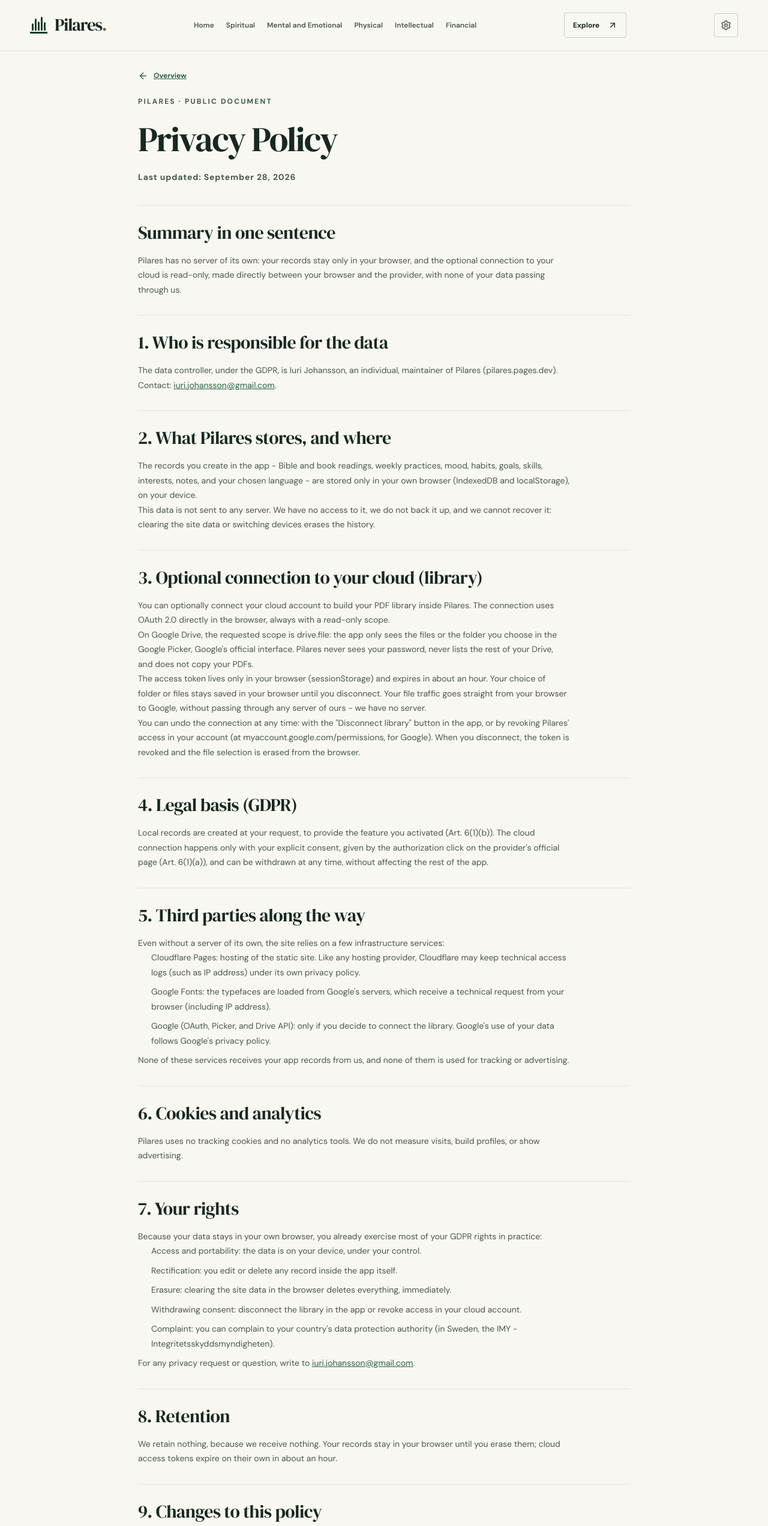
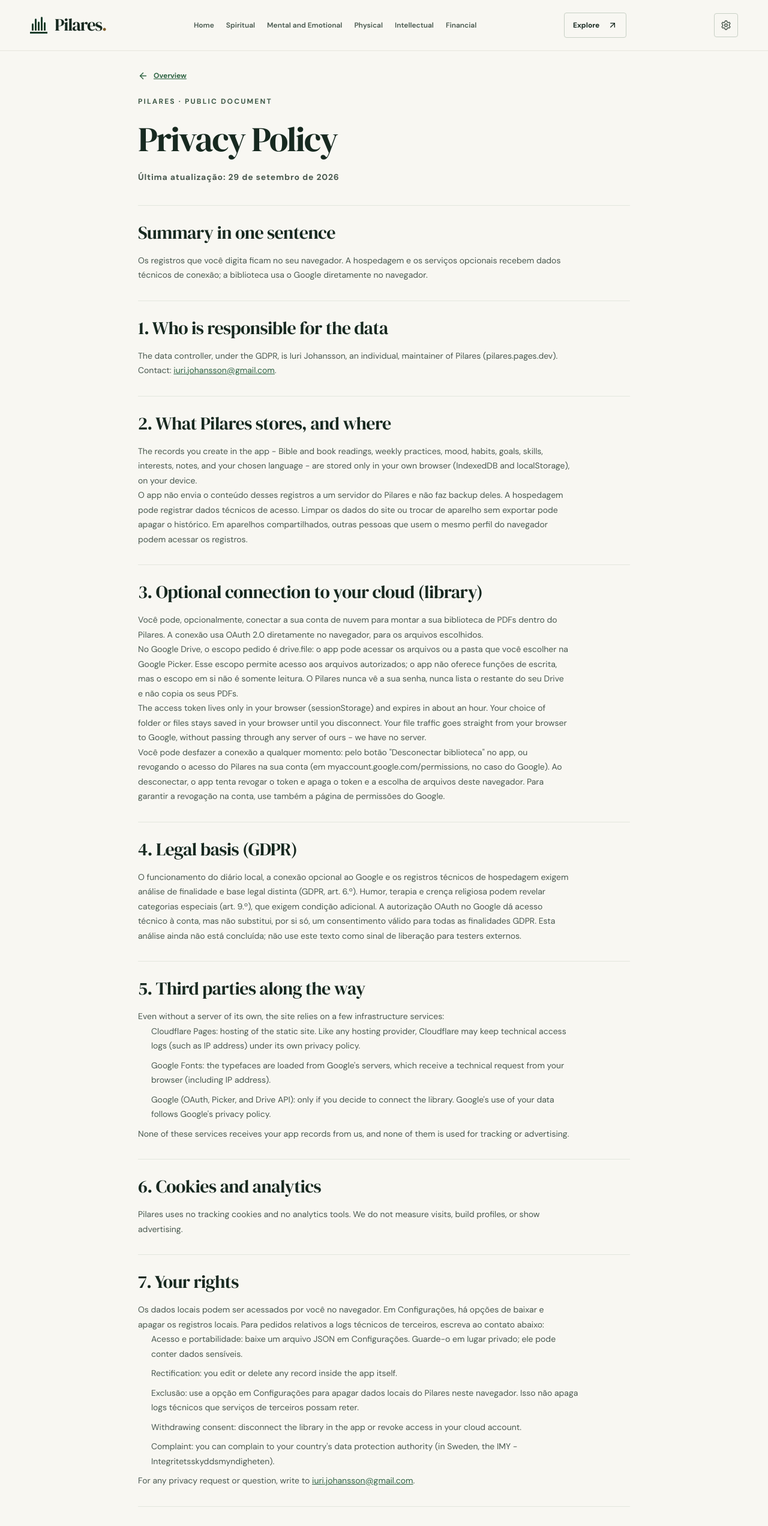
Before and after one commit to iurjoh/pilares, a React (Vite) app: page /privacy in a window 1280 px wide. Shown: the top 2544 px of the page at 60% size. Built offline with nearby package versions, Linux system fonts and the light colour scheme.

Commit message:
Correct privacy claims and mark legal analysis pending

```diff
--- a/src/pages/Privacidade.tsx
+++ b/src/pages/Privacidade.tsx
@@ -10,12 +10,12 @@ export default function Privacidade() {
       <div className="legal-head">
         <div className="eyebrow">{t('PILARES · DOCUMENTO PÚBLICO')}</div>
         <h1>{t('Política de Privacidade')}</h1>
-        <p className="legal-updated">{t('Última atualização: 28 de setembro de 2026')}</p>
+        <p className="legal-updated">{t('Última atualização: 29 de setembro de 2026')}</p>
       </div>
 
       <section aria-labelledby="pp-resumo">
         <h2 id="pp-resumo">{t('Resumo em uma frase')}</h2>
-        <p>{t('O Pilares não tem servidor próprio: seus registros ficam somente no seu navegador, e a conexão opcional com a sua nuvem é somente leitura, feita diretamente entre o seu navegador e o provedor, sem que nenhum dado seu passe por nós.')}</p>
+        <p>{t('Os registros que você digita ficam no seu navegador. A hospedagem e os serviços opcionais recebem dados técnicos de conexão; a biblioteca usa o Google diretamente no navegador.')}</p>
       </section>
 
       <section aria-labelledby="pp-controlador">
@@ -26,20 +26,20 @@ export default function Privacidade() {
       <section aria-labelledby="pp-locais">
         <h2 id="pp-locais">{t('2. O que o Pilares guarda, e onde')}</h2>
         <p>{t('Os registros que você cria no app - leituras da Bíblia e de livros, práticas da semana, humor, hábitos, metas, habilidades, interesses, anotações e o idioma escolhido - ficam armazenados apenas no seu próprio navegador (IndexedDB e localStorage), no seu aparelho.')}</p>
-        <p>{t('Esses dados não são enviados a nenhum servidor. Nós não temos acesso a eles, não fazemos backup e não podemos recuperá-los: limpar os dados do site ou trocar de aparelho apaga o histórico.')}</p>
+        <p>{t('O app não envia o conteúdo desses registros a um servidor do Pilares e não faz backup deles. A hospedagem pode registrar dados técnicos de acesso. Limpar os dados do site ou trocar de aparelho sem exportar pode apagar o histórico. Em aparelhos compartilhados, outras pessoas que usem o mesmo perfil do navegador podem acessar os registros.')}</p>
       </section>
 
       <section aria-labelledby="pp-nuvem">
         <h2 id="pp-nuvem">{t('3. Conexão opcional com a sua nuvem (biblioteca)')}</h2>
-        <p>{t('Você pode, opcionalmente, conectar a sua conta de nuvem para montar a sua biblioteca de PDFs dentro do Pilares. A conexão usa OAuth 2.0 diretamente no navegador, sempre com escopo somente leitura.')}</p>
-        <p>{t('No Google Drive, o escopo pedido é drive.file: o app só enxerga os arquivos ou a pasta que você escolher na Google Picker, a interface oficial do Google. O Pilares nunca vê a sua senha, nunca lista o restante do seu Drive e não copia os seus PDFs.')}</p>
+        <p>{t('Você pode, opcionalmente, conectar a sua conta de nuvem para montar a sua biblioteca de PDFs dentro do Pilares. A conexão usa OAuth 2.0 diretamente no navegador, para os arquivos escolhidos.')}</p>
+        <p>{t('No Google Drive, o escopo pedido é drive.file: o app pode acessar os arquivos ou a pasta que você escolher na Google Picker. Esse escopo permite acesso aos arquivos autorizados; o app não oferece funções de escrita, mas o escopo em si não é somente leitura. O Pilares nunca vê a sua senha, nunca lista o restante do seu Drive e não copia os seus PDFs.')}</p>
         <p>{t('O token de acesso vive apenas no seu navegador (sessionStorage) e expira em cerca de uma hora. A sua escolha de pasta ou arquivos fica guardada no seu navegador até você desconectar. O tráfego dos seus arquivos vai direto do seu navegador para o Google, sem passar por qualquer servidor nosso - nós não temos servidor.')}</p>
-        <p>{t('Você pode desfazer a conexão a qualquer momento: pelo botão "Desconectar biblioteca" no app, ou revogando o acesso do Pilares na sua conta (em myaccount.google.com/permissions, no caso do Google). Ao desconectar, o token é revogado e a escolha de arquivos é apagada do navegador.')}</p>
+        <p>{t('Você pode desfazer a conexão a qualquer momento: pelo botão "Desconectar biblioteca" no app, ou revogando o acesso do Pilares na sua conta (em myaccount.google.com/permissions, no caso do Google). Ao desconectar, o app tenta revogar o token e apaga o token e a escolha de arquivos deste navegador. Para garantir a revogação na conta, use também a página de permissões do Google.')}</p>
       </section>
 
       <section aria-labelledby="pp-base">
         <h2 id="pp-base">{t('4. Base legal (GDPR)')}</h2>
-        <p>{t('Os registros locais são criados a seu pedido, para prestar a funcionalidade que você acionou (art. 6.º, 1, b). A conexão com a nuvem acontece somente com o seu consentimento explícito, dado no clique de autorização na página oficial do provedor (art. 6.º, 1, a), e pode ser retirado a qualquer momento, sem prejuízo do uso do restante do app.')}</p>
+        <p>{t('O funcionamento do diário local, a conexão opcional ao Google e os registros técnicos de hospedagem exigem análise de finalidade e base legal distinta (GDPR, art. 6.º). Humor, terapia e crença religiosa podem revelar categorias especiais (art. 9.º), que exigem condição adicional. A autorização OAuth no Google dá acesso técnico à conta, mas não substitui, por si só, um consentimento válido para todas as finalidades GDPR. Esta análise ainda não está concluída; não use este texto como sinal de liberação para testers externos.')}</p>
       </section>
 
       <section aria-labelledby="pp-terceiros">
@@ -60,11 +60,11 @@ export default function Privacidade() {
 
       <section aria-labelledby="pp-direitos">
         <h2 id="pp-direitos">{t('7. Seus direitos')}</h2>
-        <p>{t('Como os seus dados ficam no seu próprio navegador, você já exerce na prática a maioria dos direitos do GDPR:')}</p>
+        <p>{t('Os dados locais podem ser acessados por você no navegador. Em Configurações, há opções de baixar e apagar os registros locais. Para pedidos relativos a logs técnicos de terceiros, escreva ao contato abaixo:')}</p>
         <ul>
-          <li>{t('Acesso e portabilidade: os dados estão no seu aparelho, sob o seu controle.')}</li>
+          <li>{t('Acesso e portabilidade: baixe um arquivo JSON em Configurações. Guarde-o em lugar privado; ele pode conter dados sensíveis.')}</li>
           <li>{t('Retificação: você edita ou apaga qualquer registro dentro do próprio app.')}</li>
-          <li>{t('Exclusão: limpar os dados do site no navegador apaga tudo, imediatamente.')}</li>
+          <li>{t('Exclusão: use a opção em Configurações para apagar dados locais do Pilares neste navegador. Isso não apaga logs técnicos que serviços de terceiros possam reter.')}</li>
           <li>{t('Revogação do consentimento: desconecte a biblioteca no app ou revogue o acesso na sua conta da nuvem.')}</li>
           <li>{t('Reclamação: você pode reclamar à autoridade de proteção de dados do seu país (na Suécia, a IMY - Integritetsskyddsmyndigheten).')}</li>
         </ul>
@@ -73,7 +73,7 @@ export default function Privacidade() {
 
       <section aria-labelledby="pp-retencao">
         <h2 id="pp-retencao">{t('8. Retenção')}</h2>
-        <p>{t('Não retemos nada, porque não recebemos nada. Os seus registros permanecem no seu navegador até você apagá-los; os tokens de acesso à nuvem expiram por conta própria em cerca de uma hora.')}</p>
+        <p>{t('Os registros locais permanecem no navegador até você apagá-los. O token de acesso à nuvem expira em cerca de uma hora; a seleção da biblioteca permanece até ser removida. Os prazos de retenção de logs técnicos dos provedores ainda precisam ser verificados e publicados antes de testes externos.')}</p>
       </section>
 
       <section aria-labelledby="pp-mudancas">
```
